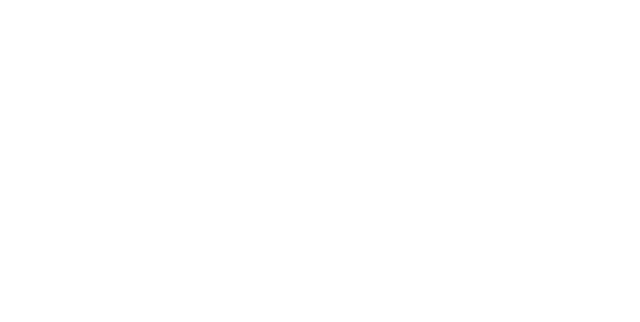
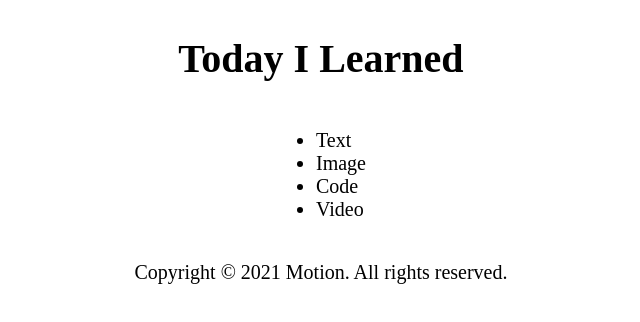
Before and after one commit to devjoylee/motion, a website with bundled scripts: page index.html in a window 1280 px wide. Shown: the whole page, without its empty margins (319-959 px from the left). Built offline with nearby package versions, Linux system fonts and the light colour scheme.

Commit message:
1.마크업 : html 레이아웃 작성

```diff
--- a/index.html
+++ b/index.html
@@ -4,9 +4,25 @@
   <meta charset="UTF-8">
   <meta http-equiv="X-UA-Compatible" content="IE=edge">
   <meta name="viewport" content="width=device-width, initial-scale=1.0">
+  <link rel="stylesheet" href="styles/style.css">
   <script src="./dist/App.js" defer></script>
   <title>Motion</title>
 </head>
 <body>
+  <div class="app">
+    <header class="header">
+      <h1 class="header__title">Today I Learned</h1>
+      <ul class="header__btns">
+        <li id="new-text" class="btn">Text</li>
+        <li id="new-img" class="btn">Image</li>
+        <li id="new-code" class="btn">Code</li>
+        <li id="new-video" class="btn">Video</li>
+      </ul>
+    </header>
+    <main class="document"></main>
+    <footer class="footer">
+      <p class="footer__copyright">Copyright © 2021 Motion. All rights reserved.</p>
+    </footer>
+  </div>
 </body>
 </html>
--- /dev/null
+++ b/styles/style.css
@@ -0,0 +1,26 @@
+@import url('https://fonts.googleapis.com/css2?family=Noto+Serif+KR:wght@400;600;900&display=swap');
+
+body {
+  display: flex;
+  justify-content: center;
+  height: 100vh;
+  overflow: hidden;
+  font-size: 1.25rem;
+  font-family: 'Noto Serif KR', serif;
+}
+
+.app {
+  width: 100%;
+}
+
+.header {
+  width: 100%;
+  display: flex;
+  flex-direction: column;
+  justify-content: center;
+  align-items: center;
+}
+
+.footer {
+  text-align: center;
+}
```
